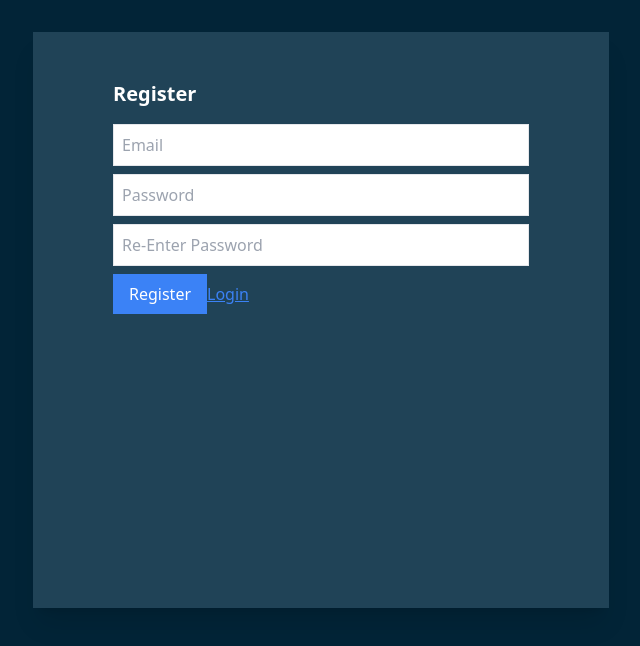
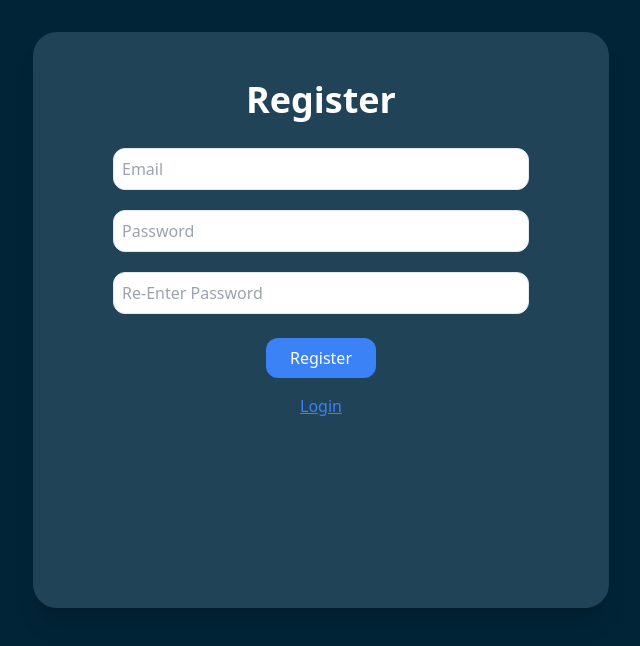
Before and after one commit to EngrMikael/Crypto-Trading-Journal, a React app in the folder frontend/: page /register in a window 1280 px wide. Shown: the top 646 px of the page, without its empty margins (319-959 px from the left). Built offline with nearby package versions, Linux system fonts and the light colour scheme; no server answers; the HTML template or start-up script is replaced by a standard one.

Commit message:
a more decent register

```diff
--- a/frontend/src/pages/Register.jsx
+++ b/frontend/src/pages/Register.jsx
@@ -8,9 +8,11 @@ export default function Register(){
     const [password, setPassword] = useState("");
     const [confirmPassword, setConfirmPassword] = useState("");
     const navigate = useNavigate();
+
     const goToLogin = () => {
         navigate("/login");
-    }
+    };
+
     const handleSubmit = async (e) => {
         e.preventDefault();
 
@@ -27,10 +29,6 @@ export default function Register(){
             await register(email, password);
             alert("User Registered");
             navigate("/login");
-        // "Register Failed: " + err.response?.data?.detail || err.message
-        // this is the earlier catch, where it neglects err.message,
-        // since there is a precedence on the part closest to +
-        // therefore, it never run || err.message
         } catch (err) {
             const msg =
                 err.response?.data?.detail ||
@@ -42,47 +40,58 @@ export default function Register(){
         }
     };
 
+    return (
+        <div className="mx-auto max-w-xl aspect-[1/1] bg-[#2e5266]/70 backdrop-blur-xl rounded-3xl p-8 shadow-xl mt-8">
+            <form onSubmit={handleSubmit} className="max-w-md mx-auto p-4">
+                <h1 className="text-4xl text-center font-bold mb-4">Register</h1>
 
-return (
-    <div className="mx-auto max-w-xl aspect-[1/1] bg-[#2e5266]/70 backdrop-blur-xl rouded-3xl p-8 shadow-xl mt-8">
-        <form onSubmit={handleSubmit} className="max-w-md mx-auto p-4">
-            <h1 className="text-xl font-bold mb-4">Register</h1>
                 <input
                     type="email"
                     placeholder="Email"
                     value={email}
                     onChange={(e) => setEmail(e.target.value)}
-                className="border p-2 mb-2 w-full text-black"
+                    className="border p-2 mb-2 w-full text-black rounded-xl my-3"
                 />
+
                 <input
                     type="password"
                     placeholder="Password"
                     value={password}
                     onChange={(e) => setPassword(e.target.value)}
-                className="border p-2 mb-2 w-full text-black"
+                    className="border p-2 mb-2 w-full text-black rounded-xl my-3"
                 />
+
                 <input
                     type="password"
                     placeholder="Re-Enter Password"
                     value={confirmPassword}
                     onChange={(e) => setConfirmPassword(e.target.value)}
-                className="border p-2 mb-2 w-full text-black"
+                    className="border p-2 mb-2 w-full text-black rounded-xl my-3"
                 />
-            <button type="submit" className="bg-blue-500 text-white px-4 py-2">
+
+                <div className="flex justify-center mt-4">
+                    <button
+                        type="submit"
+                        className="bg-blue-500 text-white px-6 py-2 rounded-xl"
+                    >
                         Register
                     </button>
+                </div>
+
+                <div className="flex justify-center mt-4">
                     <button
                         type="button"
-                className="text-blue-500 underline mt-2"
+                        className="text-blue-500 underline"
                         onClick={goToLogin}
                     >
                         Login
                     </button>
+                </div>
             </form>
         </div>
-
     );
 }
 
 
+
 // i still need to redesign for a proper glasmorphic design
```
Lines whose indentation alone changed are shown as unchanged.
